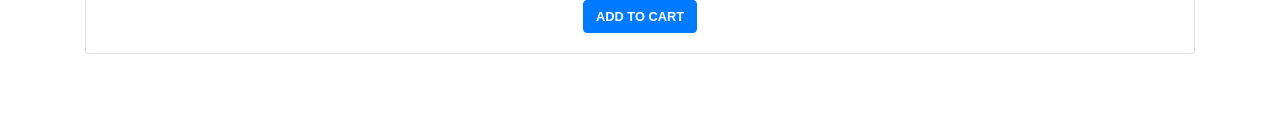
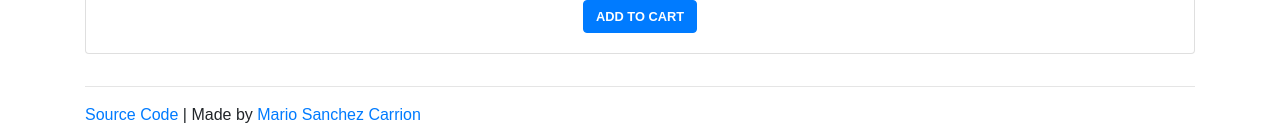
Before and after one commit to mariobox/react-shopping-cart, a React (Create React App) app: page / in a window 1280 px wide. Shown: the part 1960-2100 px from the top of the page. Before the commit the page ends 2030 px from the top, so only its background shows below. Built offline with nearby package versions, Linux system fonts and the light colour scheme.

Commit message:
add footer with link to source code

```diff
--- a/src/App.js
+++ b/src/App.js
@@ -133,6 +133,14 @@ class App extends Component {
             }
           </div>
         </div>
+        <div className="container">
+          <div className="row">
+          <div className="col-md">
+          <hr />
+          <p><a href="http://github.com/mariobox/react-shopping-cart">Source Code</a> | Made by <a href="http://www.mariosanchez.org">Mario Sanchez Carrion</a></p>
+          </div>
+          </div>
+          </div>
       </div>
     );
   }
```
